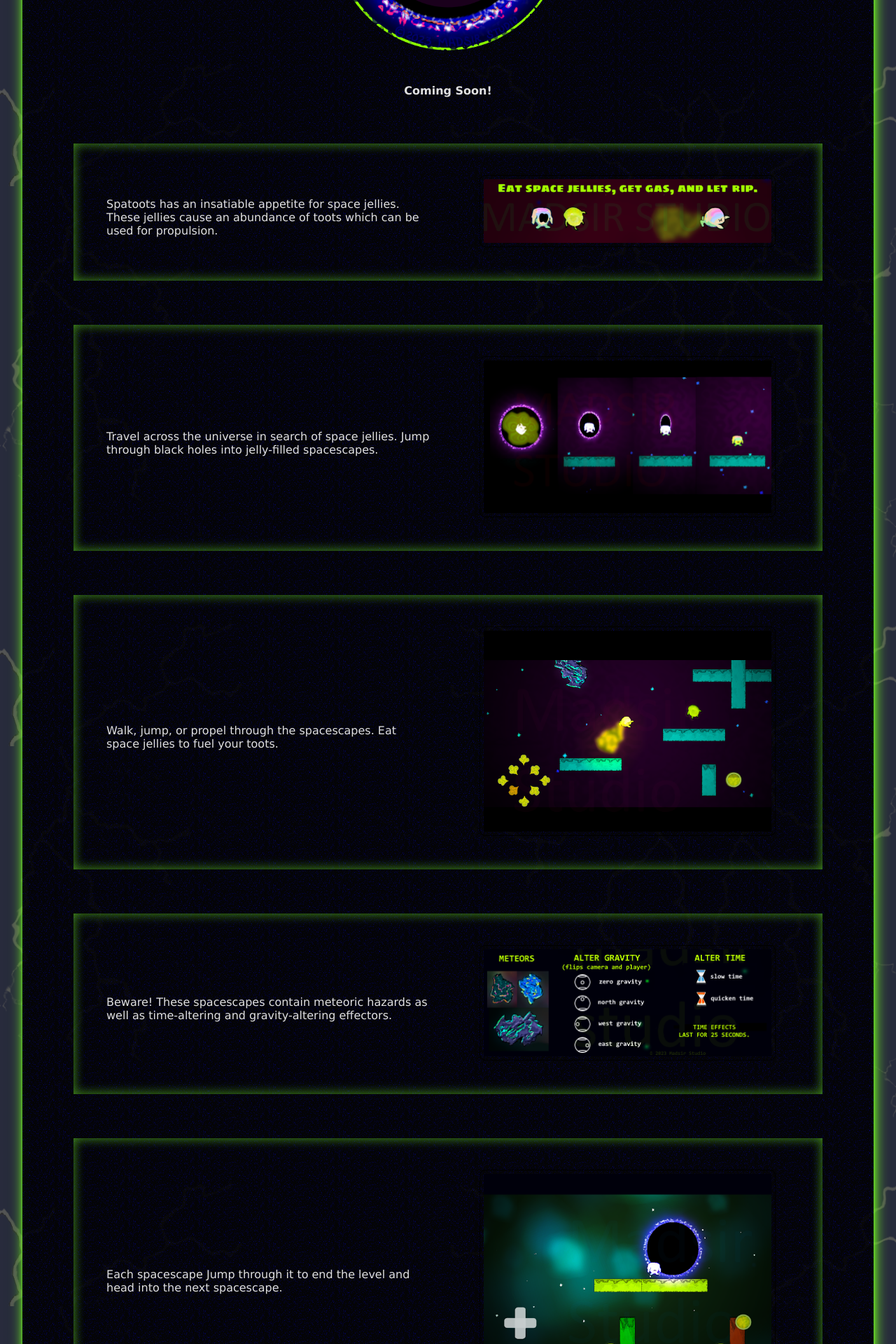
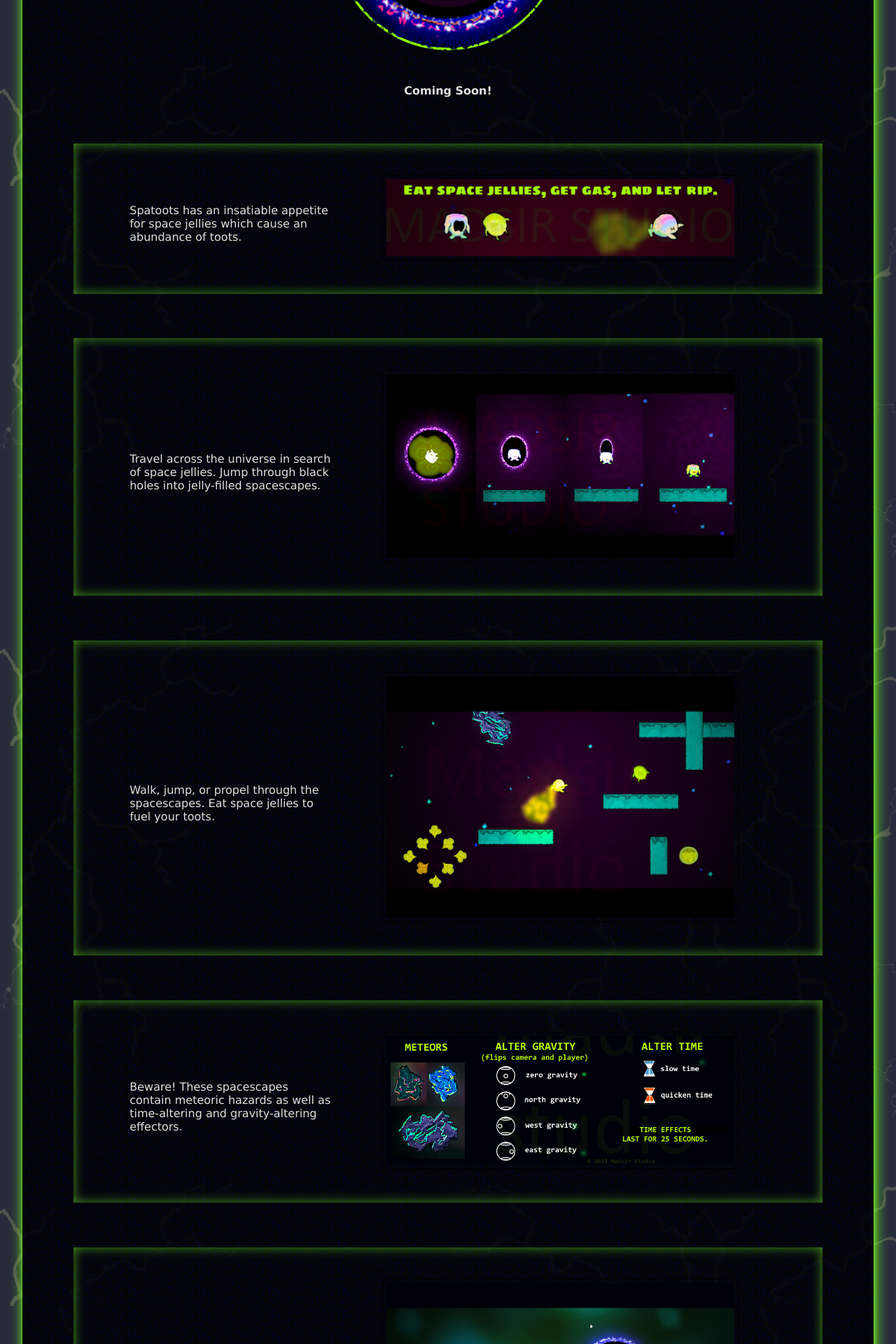
Before and after one commit to Madsir/madsirstudio.github.io, a Jekyll site: the page built from spacetoots/index.html, in a window 1280 px wide. Shown: the part 534-2454 px from the top of the page at 70% size. Built offline with Jekyll 4.4.1, drawn with Linux system fonts in a browser that asks for light colours.

Commit message:
Update index.html

```diff
--- a/spacetoots/index.html
+++ b/spacetoots/index.html
@@ -106,7 +106,10 @@ p {
   align-items: center;
 }
 .fonter {
-width: 48%;
+width: 30%;
+}
+.fonte {
+width: 58%;
 }
 </style>
 </head>
@@ -121,8 +124,8 @@ width: 48%;
 		  <br><div class="around"><br><br><br>
 			    <div class="center">
 				<div class="fonter">
-				<p>Spatoots has an insatiable appetite for space jellies. These jellies cause an abundance of toots which can be used for propulsion.</p></div><br><br>
-				    <div class="fonter">
+				<p>Spatoots has an insatiable appetite for space jellies which cause an abundance of toots.</p></div><br><br>
+				    <div class="fonte">
 		<a href="/Assets/bouttoots.png"><img src="/Assets/bouttoots.png" alt="instruction" style="width:80%;display:block;margin-left:auto;margin-right:auto"></a><br></div><br>
 			    </div>
 		  <br><br>
@@ -131,7 +134,7 @@ width: 48%;
 				  <div class="center">
 					  <div class="fonter">
 		<p>Travel across the universe in search of space jellies. Jump through black holes into jelly-filled spacescapes.</p></div><br><br>
-					  <div class="fonter">
+					  <div class="fonte">
 	<a href="/Assets/spacescape.png"><img src="/Assets/spacescape.png" alt="spacehole" style="width:80%;display:block;margin-left:auto;margin-right:auto"></a><br></div>
 				  </div>
 		  <br><br>
@@ -140,7 +143,7 @@ width: 48%;
 				  <div class="center">
 					  <div class="fonter">
 				  <p>Walk, jump, or propel through the spacescapes. Eat space jellies to fuel your toots.</p></div><br><br>
-					  <div class="fonter">
+					  <div class="fonte">
 	<a href="/Assets/spacescape2.png"><img src="/Assets/spacescape2.png" alt="walk, jump, toot, eat jellies." style="width:80%;display:block;margin-left:auto;margin-right:auto"></a><br></div>
 				  </div>
 					  <br><br>
@@ -149,7 +152,7 @@ width: 48%;
 			  <div class="center">
 				  <div class="fonter">
       <p>Beware! These spacescapes contain meteoric hazards as well as time-altering and gravity-altering effectors.</p></div>
-		  			<br><br><div class="fonter">
+		  			<br><br><div class="fonte">
 	<a href="/Assets/timegravTootsrMadsirStudio.png"><img src="/Assets/timegravTootsrMadsirStudio.png" alt="space toots hazards" style="width:80%;display:block;margin-left:auto;margin-right:auto"></a><br></div>
 			  </div>
 		  <br><br>
@@ -159,7 +162,7 @@ width: 48%;
 		<div class="fonter">
 		<p>Each spacescape Jump through it to end the level and head into the next spacescape.</p></div>
 		<br><br>
-		<div class="fonter">
+		<div class="fonte">
 	<a href="/Assets/spacescape1.png"><img src="/Assets/spacescape1.png" alt="spacehole2" style="width:80%;display:block;margin-left:auto;margin-right:auto"></a><br></div>
 	</div>
 		<br><br>
@@ -169,14 +172,14 @@ width: 48%;
 			 <div class="fonter">
 		  <p>Features four spacescape levels. Completing a level unlocks the next. Completing all four levels unlocks the Space Toots Generator.</p></div>
 		  	<br><br>
-			 <div class="fonter">
+			 <div class="fonte">
 		  	<a href="/Assets/TootLevels.png"><img src="/Assets/TootLevels.png" alt="levels" style="width:80%;display:block;margin-left:auto;margin-right:auto"></a></div>
 		 </div>
 			 <br><br>
 	  </div>
 		  <br><div class="around"><br><br><br>
 			  <div class="center">
-			 <div class="fonter">
+			 <div class="fonte">
 			 <p>Enter seeds (0-9999999) to generate millions of unique spacescapes.</p></div>
 		  <br>
 		<br>
```
